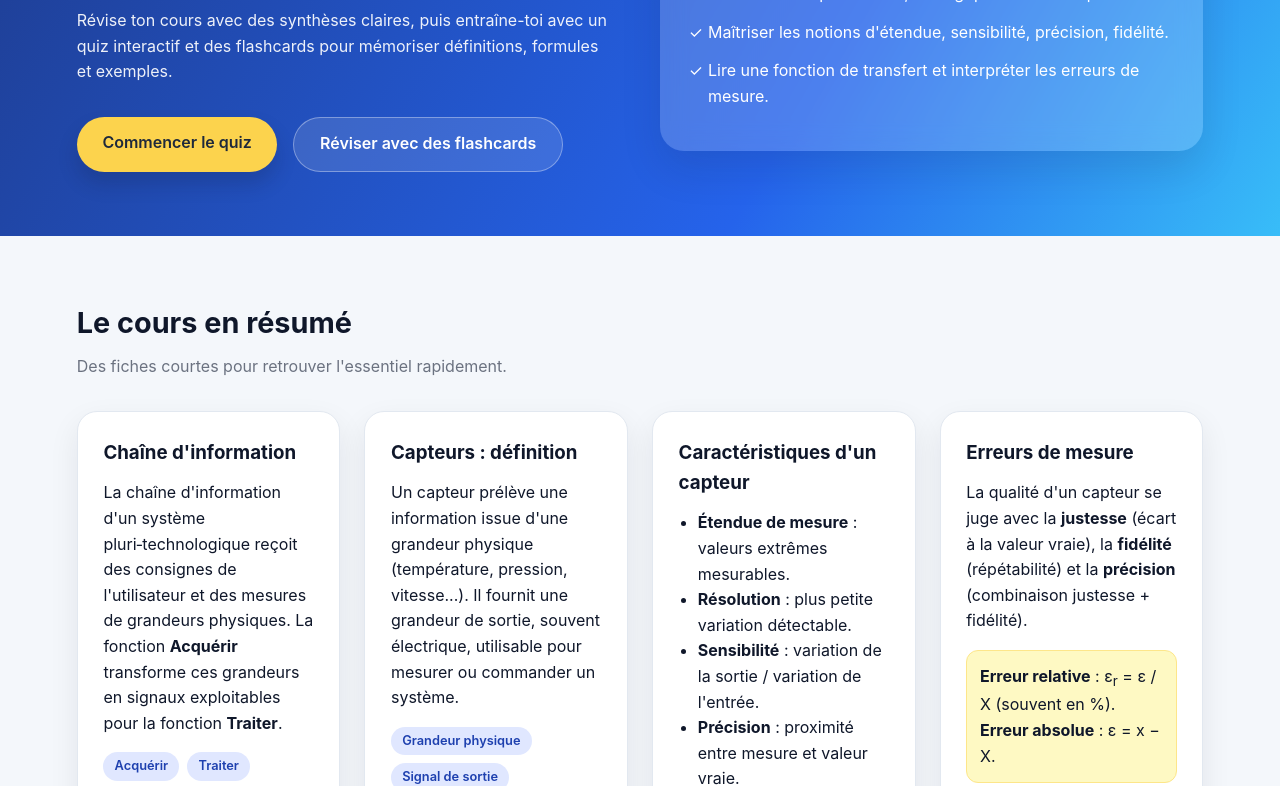
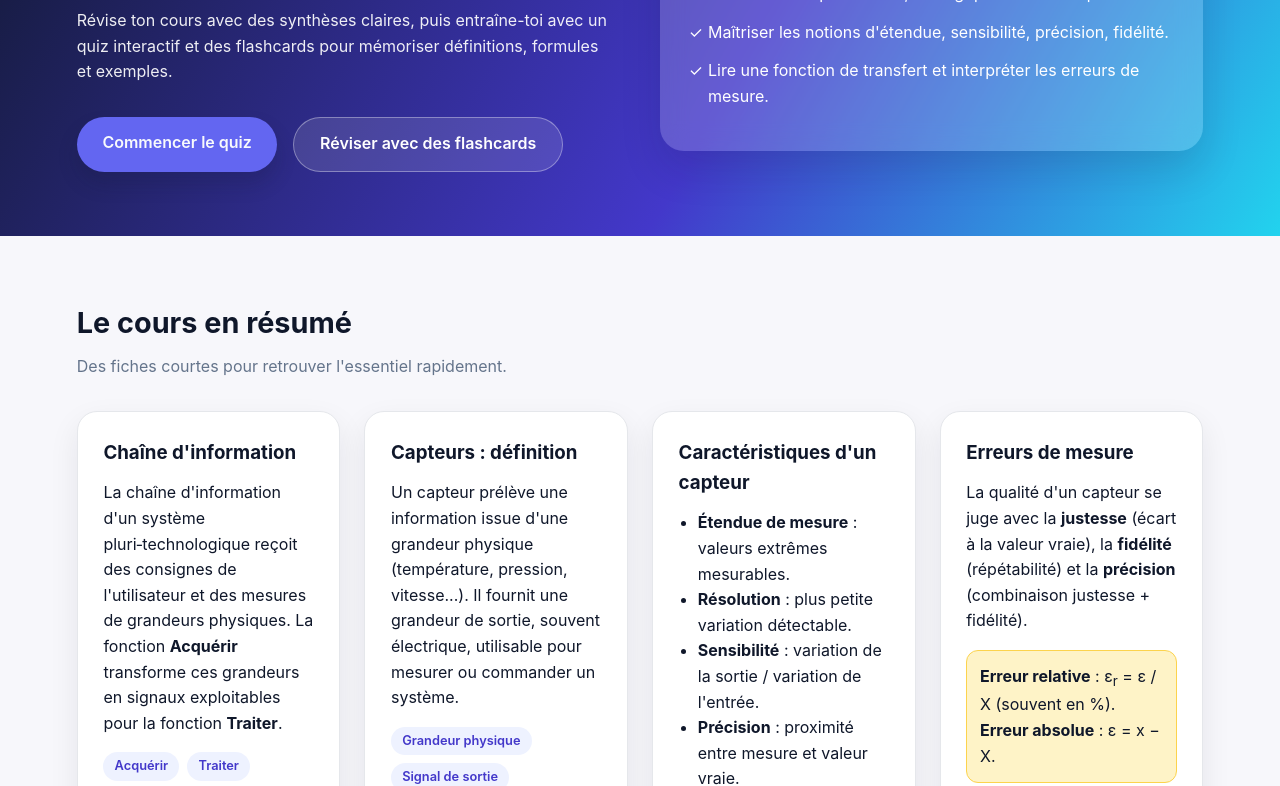
Before and after one commit to tomdinant430-blip/Tom, a plain HTML site: page index.html in a window 1280 px wide. Shown: the part 297-1083 px from the top of the page. Drawn offline with Linux system fonts and the light colour scheme.

Commit message:
Refresh site colors

```diff
--- a/styles.css
+++ b/styles.css
@@ -1,14 +1,15 @@
 :root {
   color-scheme: light;
-  --bg: #f4f7fb;
-  --bg-alt: #eef2f8;
+  --bg: #f7f7fb;
+  --bg-alt: #f1f2f6;
   --text: #0f172a;
-  --muted: #6b7280;
-  --primary: #2563eb;
-  --primary-dark: #1d4ed8;
+  --muted: #64748b;
+  --primary: #6366f1;
+  --primary-dark: #4f46e5;
+  --accent: #22d3ee;
   --card: #ffffff;
-  --border: #e2e8f0;
-  --shadow: 0 18px 40px rgba(15, 23, 42, 0.12);
+  --border: #e5e7eb;
+  --shadow: 0 18px 40px rgba(15, 23, 42, 0.14);
 }
 
 * {
@@ -30,7 +31,7 @@ a {
 }
 
 .hero {
-  background: linear-gradient(120deg, #1e3a8a, #2563eb 65%, #38bdf8);
+  background: linear-gradient(120deg, #0f172a, #4338ca 60%, #22d3ee);
   color: #fff;
   padding: 2.5rem 6vw 4rem;
 }
@@ -75,7 +76,7 @@ a {
 }
 
 .hero h1 span {
-  color: #fcd34d;
+  color: #fbbf24;
 }
 
 .badge {
@@ -109,8 +110,8 @@ a {
 }
 
 .button.primary {
-  background: #fcd34d;
-  color: #1e293b;
+  background: var(--primary);
+  color: #f8fafc;
   box-shadow: 0 12px 20px rgba(15, 23, 42, 0.18);
 }
 
@@ -219,8 +220,8 @@ main {
 }
 
 .tag-list span {
-  background: #e0e7ff;
-  color: #1e40af;
+  background: #eef2ff;
+  color: #4338ca;
   padding: 0.25rem 0.7rem;
   border-radius: 999px;
   font-size: 0.8rem;
@@ -228,11 +229,11 @@ main {
 }
 
 .highlight {
-  background: #fef9c3;
+  background: #fef3c7;
   padding: 0.8rem;
   border-radius: 12px;
   margin-top: 1rem;
-  border: 1px solid #fde68a;
+  border: 1px solid #fcd34d;
 }
 
 .quiz-container {
@@ -265,7 +266,7 @@ main {
   padding: 1.2rem;
   border-radius: 16px;
   border: 1px solid var(--border);
-  background: #f8fafc;
+  background: #f9fafb;
 }
 
 .quiz-options {
@@ -364,11 +365,11 @@ main {
 }
 
 .flashcard-front {
-  background: linear-gradient(135deg, #e0f2fe, #e0e7ff);
+  background: linear-gradient(135deg, #e0f2fe, #e9d5ff);
 }
 
 .flashcard-back {
-  background: #fff7ed;
+  background: #ecfeff;
   transform: rotateY(180deg);
 }
 
```
